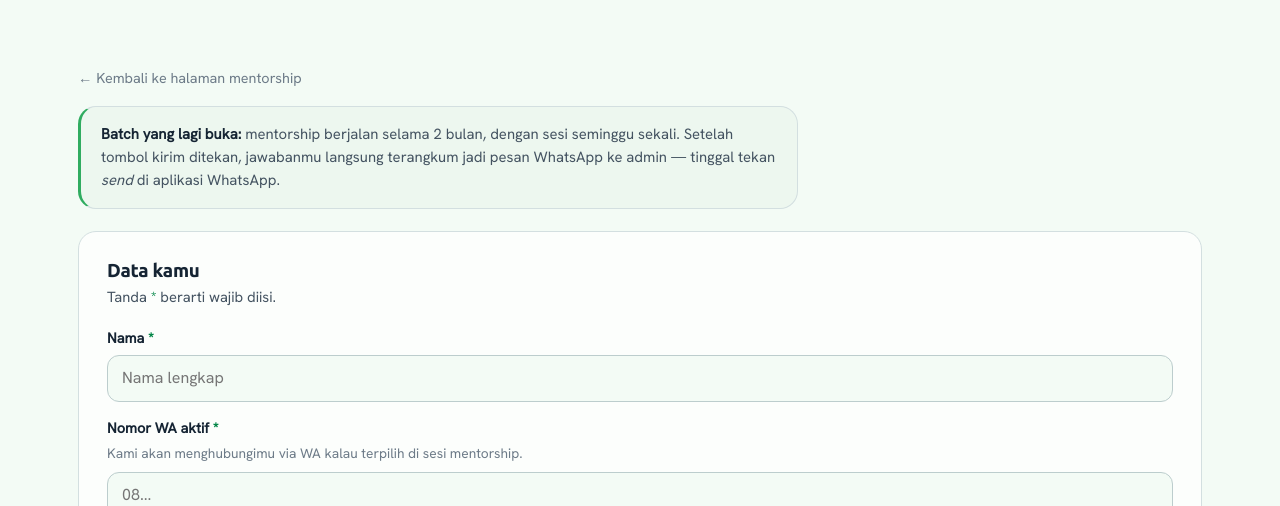
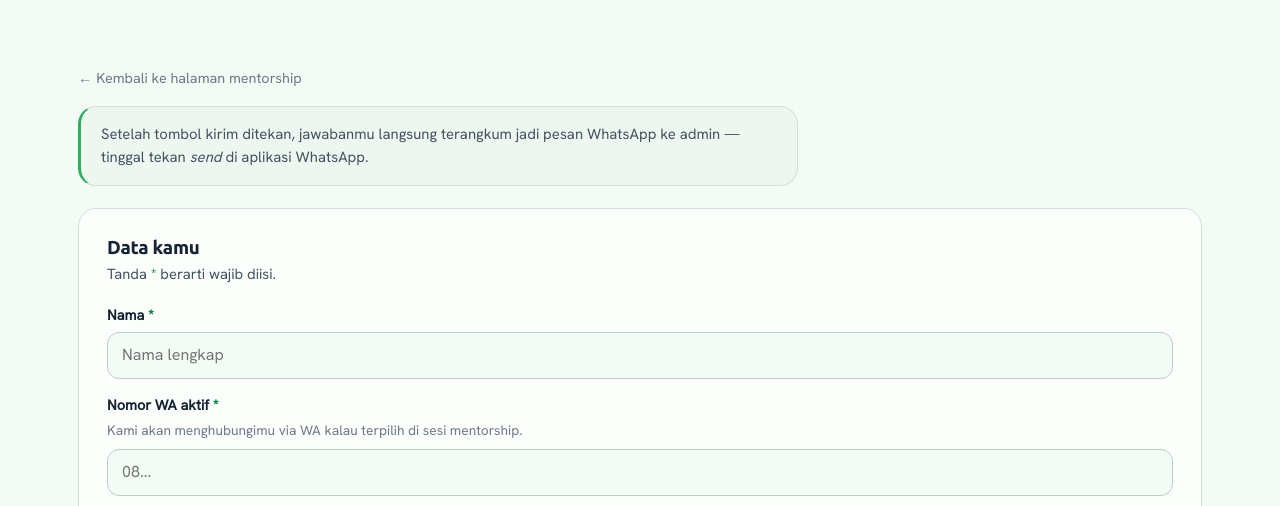
Before and after one commit to zikrulihsan/community-docs-navigation, an Astro site: page /mentorship/daftar in a window 1280 px wide. Shown: the part 294-800 px from the top of the page. Built offline with nearby package versions, Linux system fonts and the light colour scheme; Astro itself is replaced by a stand-in of ours.

Commit message:
Remove batch duration notice from daftar.astro
Removed information about the mentorship batch duration.

```diff
--- a/src/pages/mentorship/daftar.astro
+++ b/src/pages/mentorship/daftar.astro
@@ -58,7 +58,6 @@ const questions = [
       <a class="back" href="/mentorship">← Kembali ke halaman mentorship</a>
 
       <div class="notice">
-        <strong>Batch yang lagi buka:</strong> mentorship berjalan selama 2 bulan, dengan sesi seminggu sekali.
         Setelah tombol kirim ditekan, jawabanmu langsung terangkum jadi pesan WhatsApp ke admin —
         tinggal tekan <em>send</em> di aplikasi WhatsApp.
       </div>
```
